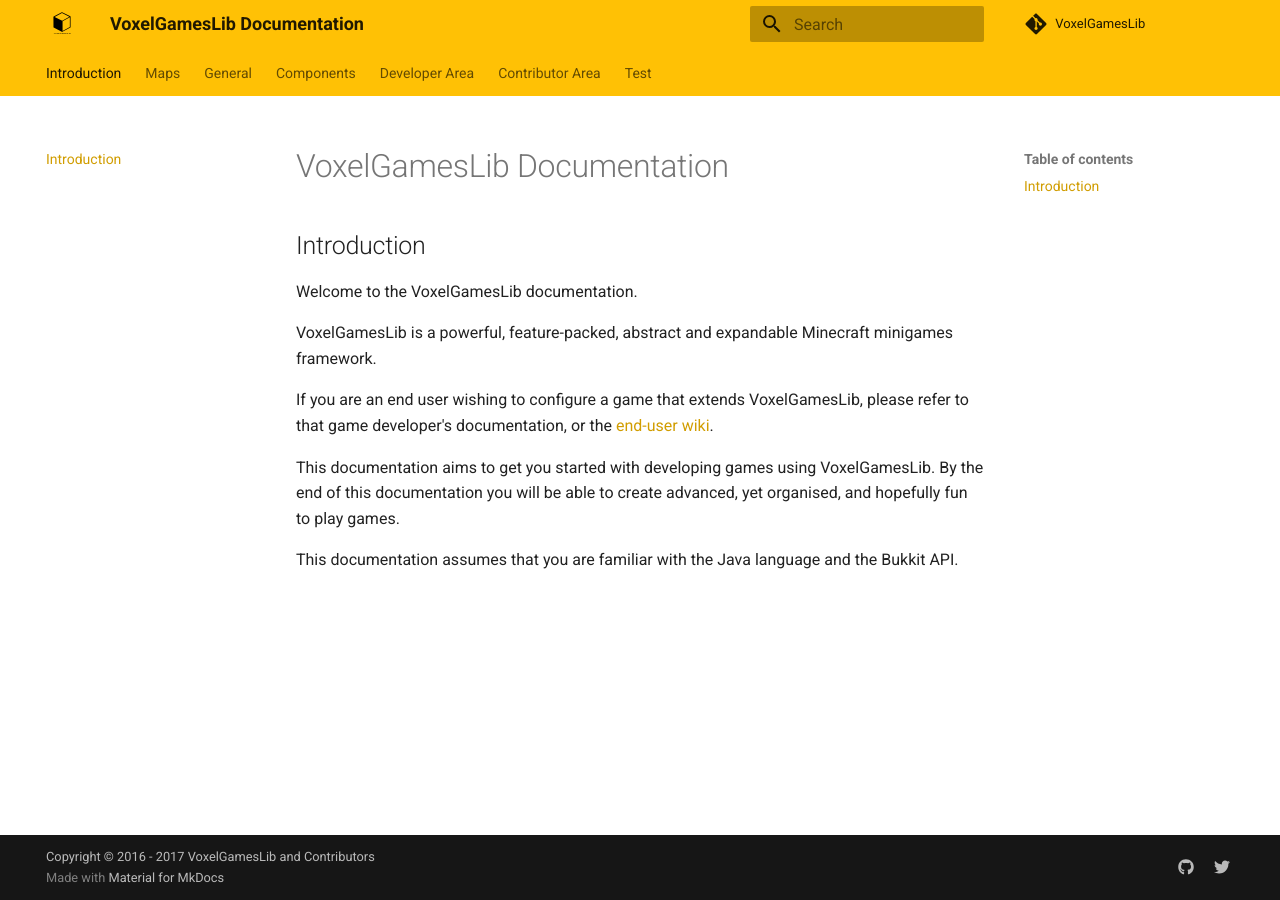
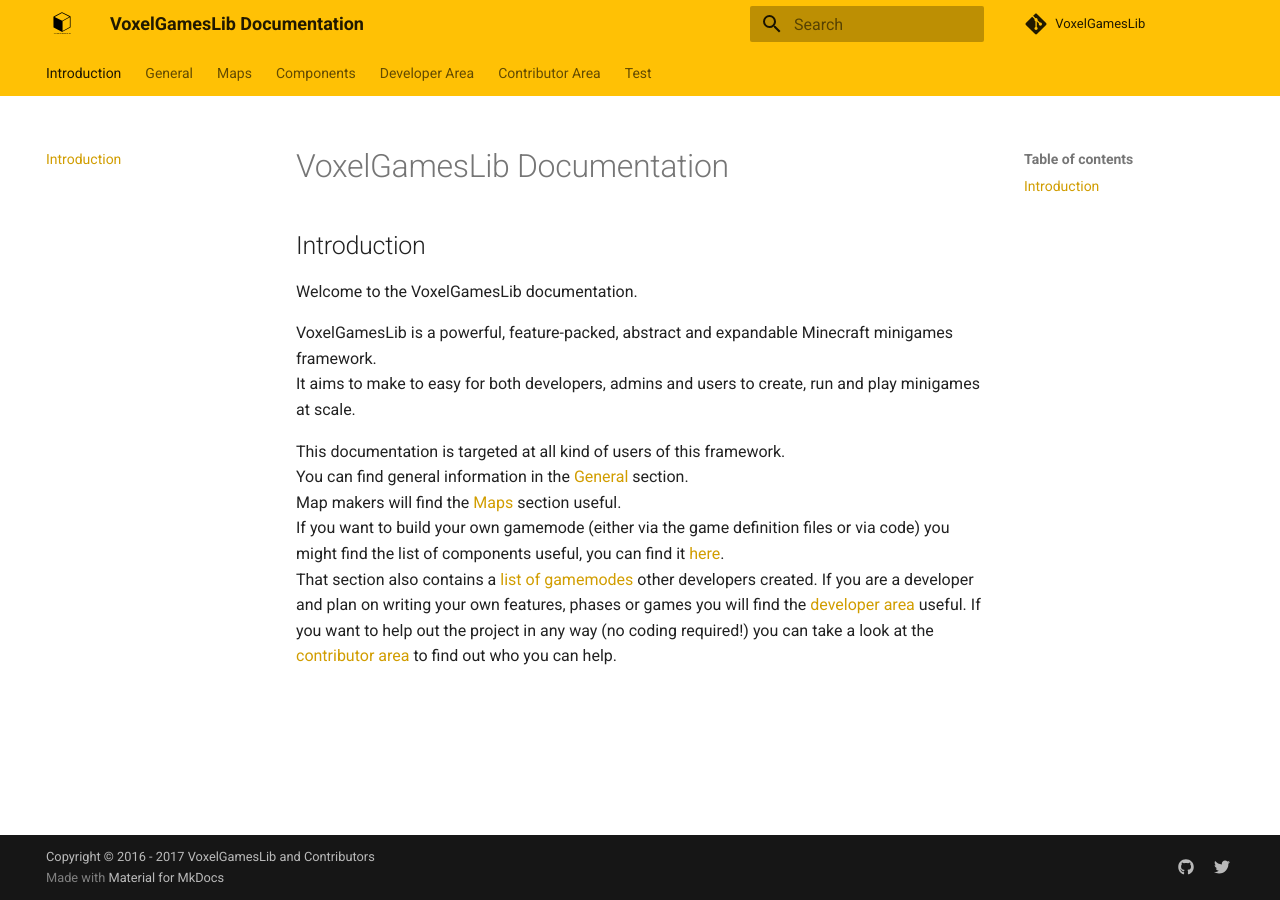
Before and after one commit to VoxelGamesLib/docs, an MkDocs documentation site: the page built from docs/index.md, in a window 1280 px wide. Built offline with MkDocs 1.6.1 and Material for MkDocs 9.7.7, drawn with Linux system fonts in a browser that asks for light colours; comment, search, counter and statistics services are not loaded; old or Windows-style settings are respelled for this version of MkDocs.

Commit message:
update index page to link to sub sections

```diff
--- a/docs/index.md
+++ b/docs/index.md
@@ -5,9 +5,15 @@
 Welcome to the VoxelGamesLib documentation.
 
 VoxelGamesLib is a powerful, feature-packed, abstract and expandable Minecraft minigames framework.
+It aims to make to easy for both developers, admins and users to create, run and play minigames at scale.
 
-If you are an end user wishing to configure a game that extends VoxelGamesLib, please refer to that game developer's documentation, or the [end-user wiki](https://github.com/VoxelGamesLib/VoxelGamesLibv2/wiki).
-
-This documentation aims to get you started with developing games using VoxelGamesLib. By the end of this documentation you will be able to create advanced, yet organised, and hopefully fun to play games.
-
-This documentation assumes that you are familiar with the Java language and the Bukkit API.
+This documentation is targeted at all kind of users of this framework.
+You can find general information in the [General](/general/getting-started) section.
+Map makers will find the [Maps](/maps/introduction) section useful.
+If you want to build your own gamemode (either via the game definition files or via code) you might
+find the list of components useful, you can find it [here](/components/features).
+That section also contains a [list of gamemodes](/components/games) other developers created.
+If you are a developer and plan on writing your own features, phases or games you will find the
+[developer area](/developer-area/how-to-write-a-feature) useful.
+If you want to help out the project in any way (no coding required!) you can take a look at the
+[contributor area](/contributor-area/contributors) to find out who you can help.
--- a/mkdocs.yml
+++ b/mkdocs.yml
@@ -13,13 +13,13 @@
 
 pages:
 - Introduction: index.md
-- Maps:
-  - Introduction: maps/introduction.md
-  - How to create a map: maps/how-to-create-a-map.md
 - General:
   - Doctrine: general/doctrine.md
   - Getting started: general/getting-started.md
   - Terms: general/terms.md
+- Maps:
+  - Introduction: maps/introduction.md
+  - How to create a map: maps/how-to-create-a-map.md
 - Components:
   - Features: components/features.md
   - Phases: components/phases.md
```
